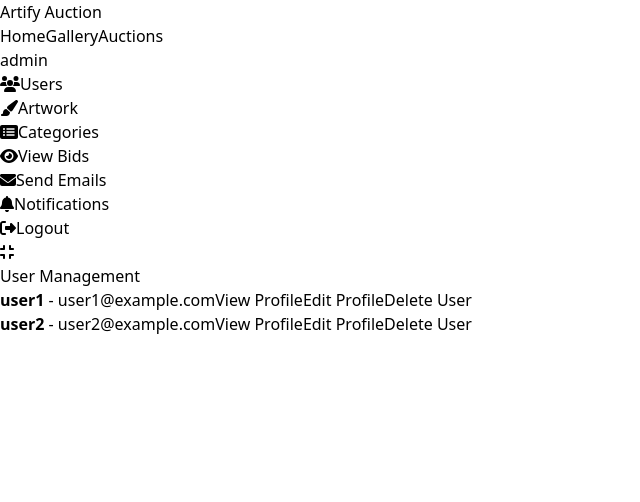
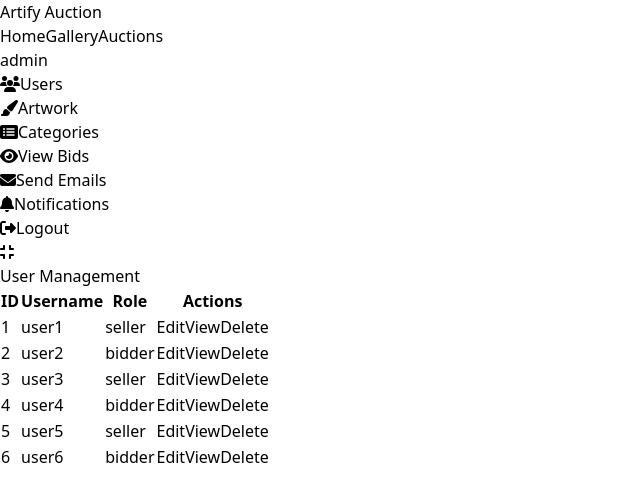
Before and after one commit to GordonGichini/Artify-Frontend, a React (Create React App) app in the folder art-auction-frontend/: page /dashboard/admin/manage/users in a window 1280 px wide. Shown: the top 502 px of the page, without its empty margins (0-640 px from the left). Built offline with nearby package versions, Linux system fonts and the light colour scheme.

Commit message:
user management crud

```diff
--- a/art-auction-frontend/src/components/dashboard/Admin/UserManagement.tsx
+++ b/art-auction-frontend/src/components/dashboard/Admin/UserManagement.tsx
@@ -1,42 +1,71 @@
-import React from 'react';
+import React, { useState, useEffect } from 'react';
+import { useNavigate } from 'react-router-dom';
 import Sidebar from '../../common/Sidebar';
 
 const UserManagement: React.FC = () => {
-  const users = [
-    { id: 1, username: 'user1', email: 'user1@example.com' },
-    { id: 2, username: 'user2', email: 'user2@example.com' },
+  const [users, setUsers] = useState([
+    { id: 1, username: 'user1', role: 'seller' },
+    { id: 2, username: 'user2', role: 'bidder' },
+    { id: 3, username: 'user3', role: 'seller' },
+    { id: 4, username: 'user4', role: 'bidder' },
+    { id: 5, username: 'user5', role: 'seller' },
+    { id: 6, username: 'user6', role: 'bidder' },
     // Add more mock user data or fetch from the backend
-  ];
+  ]);
+  const navigate = useNavigate();
 
   const handleViewProfile = (userId: number) => {
-    // Implement logic to view user profile
-    console.log(`Viewing profile of user with ID ${userId}`);
+    // Implementing logic to navigate to user profile page
+    navigate(`/user/${userId}`);
   };
 
   const handleEditProfile = (userId: number) => {
     // Implement logic to edit user profile
-    console.log(`Editing profile of user with ID ${userId}`);
+    navigate(`/user/${userId}/edit`);
   };
 
   const handleDeleteUser = (userId: number) => {
     // Implement logic to delete user
-    console.log(`Deleting user with ID ${userId}`);
+    setUsers(users.filter(user => user.id !== userId));
   };
 
+  useEffect(() => {
+    //fetching user data from backend
+  }, []);
+
   return (
-    <div>
+    <div className="flex">
       <Sidebar persona="admin" />
-      <h2>User Management</h2>
-      <ul>
-        {users.map((user) => (
-          <li key={user.id}>
-            <strong>{user.username}</strong> - {user.email}
-            <button onClick={() => handleViewProfile(user.id)}>View Profile</button>
-            <button onClick={() => handleEditProfile(user.id)}>Edit Profile</button>
-            <button onClick={() => handleDeleteUser(user.id)}>Delete User</button>
-          </li>
-        ))}
-      </ul>
+      <div className="ml-64 p-8 w-full">
+      <h1 className="text-2xl font-semibold mb-4">User Management</h1>
+      <div className="overflow-x-auto">
+      <table className="min-w-full bg-white border border-gray-300 shadow-md rounded-md">
+        <thead>
+          <tr>
+            <th className="py-2 px-4 border-b">ID</th>
+            <th className="py-2 px-4 border-b">Username</th>
+            <th className="py-2 px-4 border-b">Role</th>
+            <th className="py-2 px-4 border-b">Actions</th>
+          </tr>
+        </thead>
+        <tbody>
+          {users.map((user) => (
+            <tr key={user.id}>
+              <td className="py-2 px-4 border-b">{user.id}</td>
+              <td className="py-2 px-4 border-b">{user.username}</td>
+              <td className="py-2 px-4 border-b">{user.role}</td>
+              <td className="py-2 px-4 border-b">
+                {/* Add edit and delete actions here */}
+                <button className="text-blue-500 hover:underline mr-2" onClick={() => handleEditProfile(user.id)}>Edit</button>
+                <button className="text-blue-500 hover:underline mr-2" onClick={() => handleViewProfile(user.id)}>View</button>
+                <button className="text-red-500 hover:underline" onClick={() => handleDeleteUser(user.id)}>Delete</button>
+              </td>
+            </tr>
+          ))}
+        </tbody>
+      </table>
+      </div>
+      </div>
     </div>
   );
 };
--- a/art-auction-frontend/src/components/dashboard/AdminDashboard.tsx
+++ b/art-auction-frontend/src/components/dashboard/AdminDashboard.tsx
@@ -1,16 +1,60 @@
-// AdminDashboard.tsx
 import React from 'react';
 
 import Sidebar from '../common/Sidebar';
 
 
 const AdminDashboard: React.FC = () => {
+  const userManagementData = {
+    sellers: 10,
+    bidders: 15,
+  };
+
+  const productManagementData = {
+    artworks: 50,
+  };
+
+  const categoryManagementData = {
+    categories: 5,
+  };
+
+  const biddingAnalyticsData = {
+    openBids: 10,
+    closedBids: 25,
+  };
   return (
 
       <div className="flex">
         <Sidebar persona="admin" />
         <div className="flex-1 mx-auto p-8 max-w-screen-lg">
-          {/* Admin content */}
+        <div className="flex space-x-4 ml-16">
+          {/* User Management Card */}
+          <div className="flex-1 max-w-[400px] p-4 bg-white shadow-md rounded-md">
+            <h2 className="text-lg font-semibold mb-4">User Management</h2>
+            <p>Sellers: {userManagementData.sellers}</p>
+            <p>Bidders: {userManagementData.bidders}</p>
+          </div>
+
+          {/* Product Management Card */}
+          <div className="flex-1 max-w-[400px] bg-white p-4 rounded-md shadow-md">
+            <h2 className="text-lg font-semibold mb-4">Product Management</h2>
+            <p>Artworks: {productManagementData.artworks}</p>
+          </div>
+
+          {/* Category Management Card */}
+          <div className="flex-1 max-w-[400px] bg-white p-4 rounded-md shadow-md">
+            <h2 className="text-xl font-semibold mb-4">Category Management</h2>
+            <p>Categories: {categoryManagementData.categories}</p>
+          </div>
+
+          {/* Bidding Analytics Card */}
+          <div className="flex-1 max-w-[400px] bg-white p-4 rounded-md shadow-md">
+            <h2 className="text-xl font-semibold mb-4">Bidding Analytics</h2>
+            <p>Open Bids: {biddingAnalyticsData.openBids}</p>
+            <p>Closed Bids: {biddingAnalyticsData.closedBids}</p>
+          </div>
+        </div>
+
+
         </div>
 
       </div>
```
